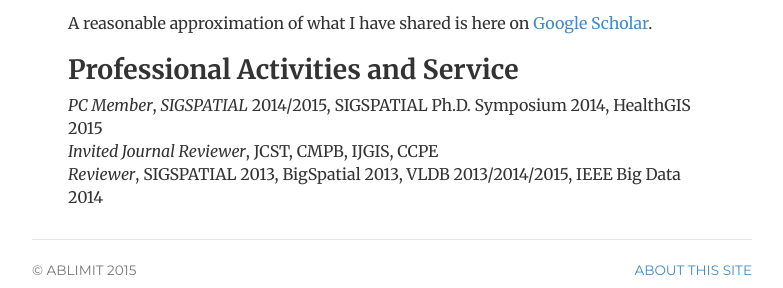
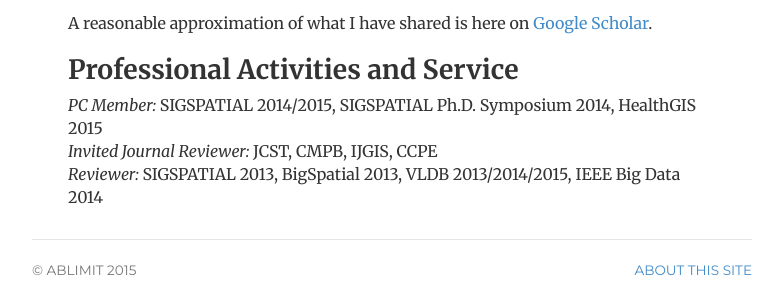
Before and after one commit to ablimit/ablimit.github.io, a Jekyll site: the page built from cv/index.html, in a window 1280 px wide. Shown: the part 1538-1826 px from the top of the page, without its empty margins (248-1031 px from the left). Built offline with Jekyll 4.4.1, drawn with Linux system fonts in a browser that asks for light colours.

```diff
--- a/cv/index.html
+++ b/cv/index.html
@@ -94,9 +94,9 @@ description: Current CV for Ablimit Aji, database and anlytics systems researche
 
 				<h2>Professional Activities and Service</h2>
 				<ul class="list-unstyled">
-					<li><em>PC Member</em>, <em>SIGSPATIAL</em> 2014/2015, SIGSPATIAL Ph.D. Symposium 2014, HealthGIS 2015</li>
-					<li><em>Invited Journal Reviewer</em>, JCST, CMPB, IJGIS, CCPE</li>
-					<li><em>Reviewer</em>, SIGSPATIAL 2013, BigSpatial 2013, VLDB 2013/2014/2015, IEEE Big Data 2014</li>
+					<li><em>PC Member:</em> SIGSPATIAL 2014/2015, SIGSPATIAL Ph.D. Symposium 2014, HealthGIS 2015</li>
+					<li><em>Invited Journal Reviewer:</em> JCST, CMPB, IJGIS, CCPE</li>
+					<li><em>Reviewer:</em> SIGSPATIAL 2013, BigSpatial 2013, VLDB 2013/2014/2015, IEEE Big Data 2014</li>
 				</ul>
 
 </div>
```
